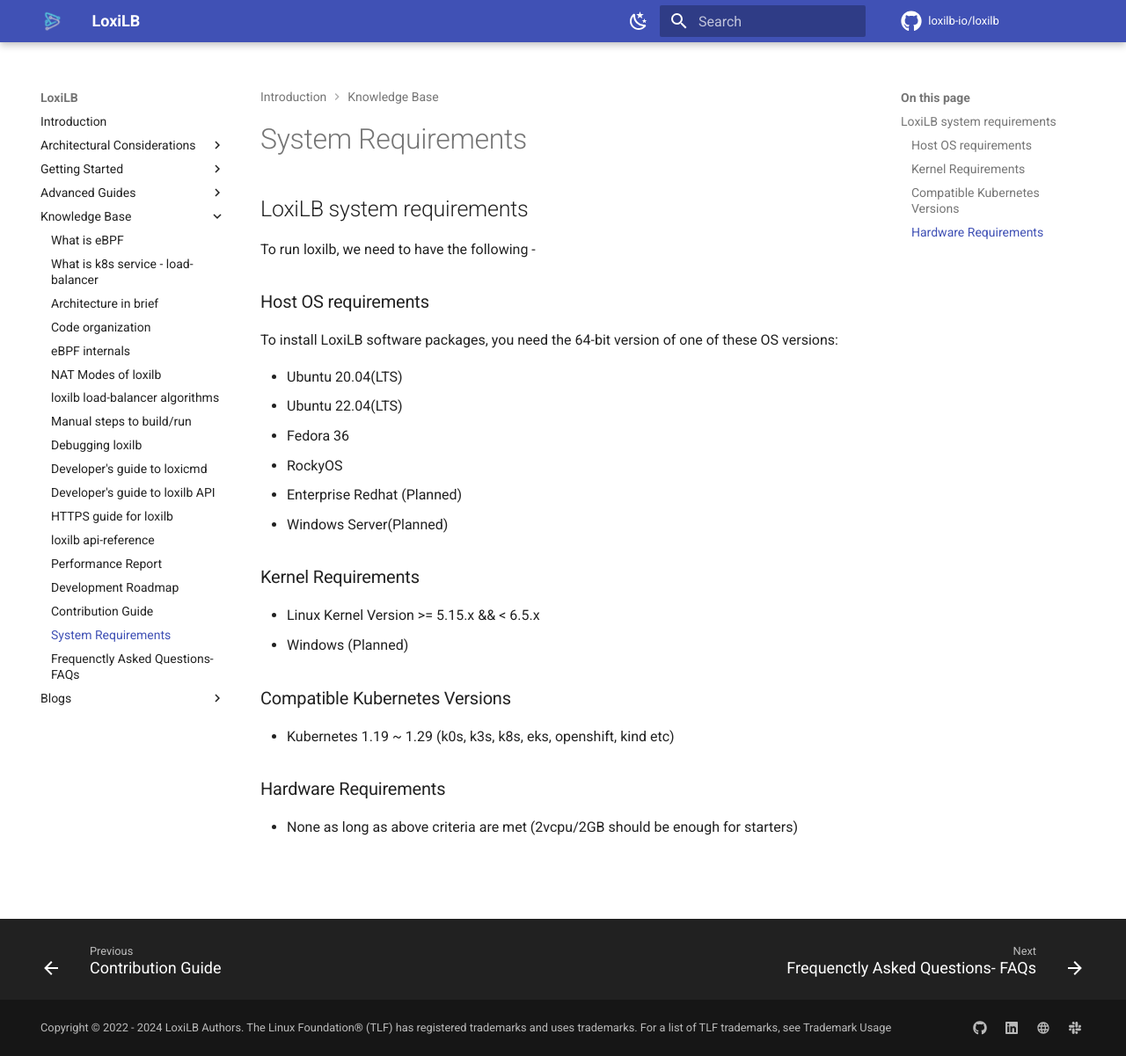
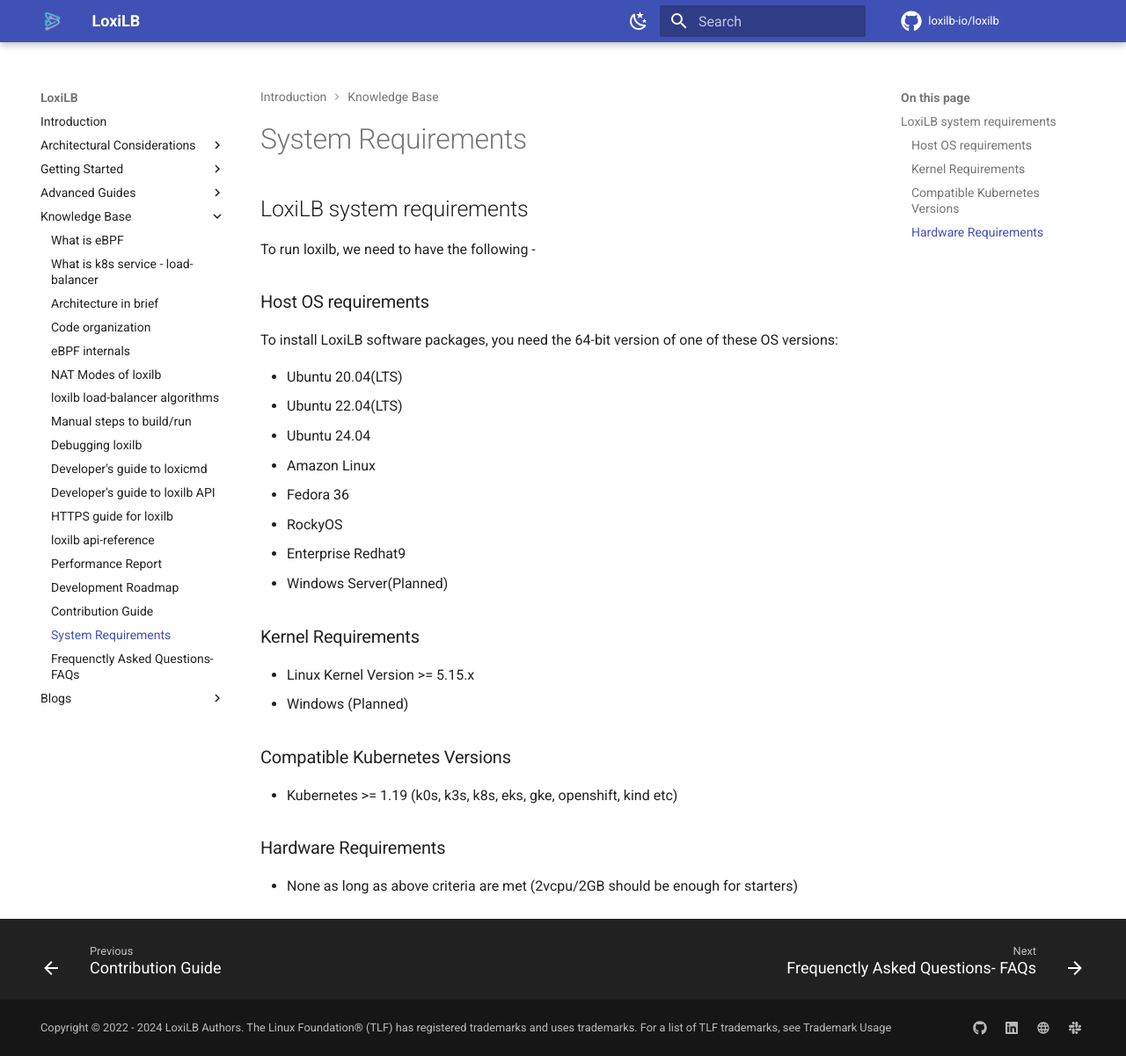
Before and after one commit to loxilb-io/loxilbdocs, an MkDocs documentation site: the page built from docs/requirements.md, in a window 1280 px wide and 1201 px high. Shown: the whole window at 88% size. Built offline with MkDocs 1.6.1 and Material for MkDocs 9.7.7, drawn with Linux system fonts in a browser that asks for light colours; comment, search, counter and statistics services are not loaded; the version menu is left out.

Commit message:
Update requirements.md

```diff
--- a/docs/requirements.md
+++ b/docs/requirements.md
@@ -8,19 +8,21 @@
 
 * Ubuntu 20.04(LTS)
 * Ubuntu 22.04(LTS)
+* Ubuntu 24.04
+* Amazon Linux
 * Fedora 36
 * RockyOS
-* Enterprise Redhat (Planned)
+* Enterprise Redhat9
 * Windows Server(Planned)
 
 ### Kernel Requirements
 
-* Linux Kernel Version >= 5.15.x  && < 6.5.x
+* Linux Kernel Version >= 5.15.x
 * Windows (Planned)
 
 ### Compatible Kubernetes Versions
 
-* Kubernetes 1.19  ~ 1.29 (k0s, k3s, k8s, eks, openshift, kind etc)
+* Kubernetes >= 1.19  (k0s, k3s, k8s, eks, gke, openshift, kind etc)
 
 ### Hardware Requirements
 
```
